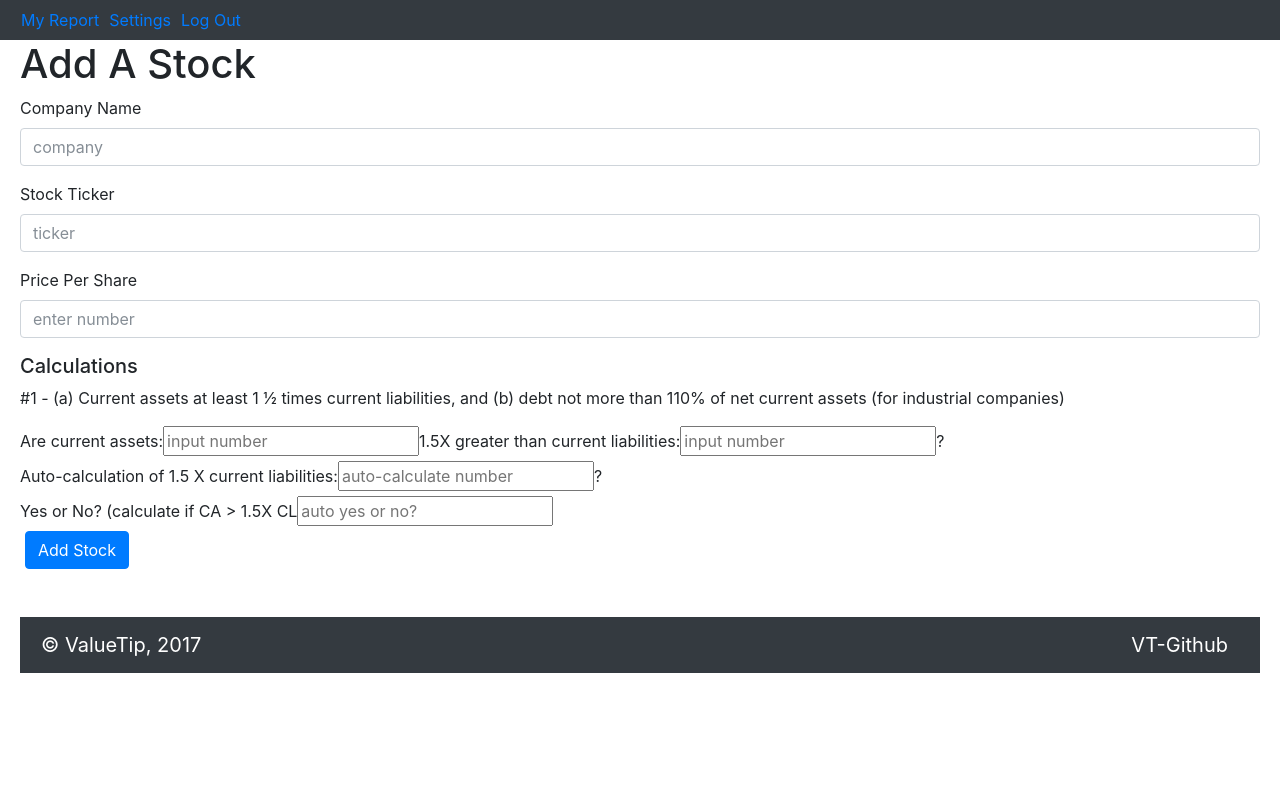
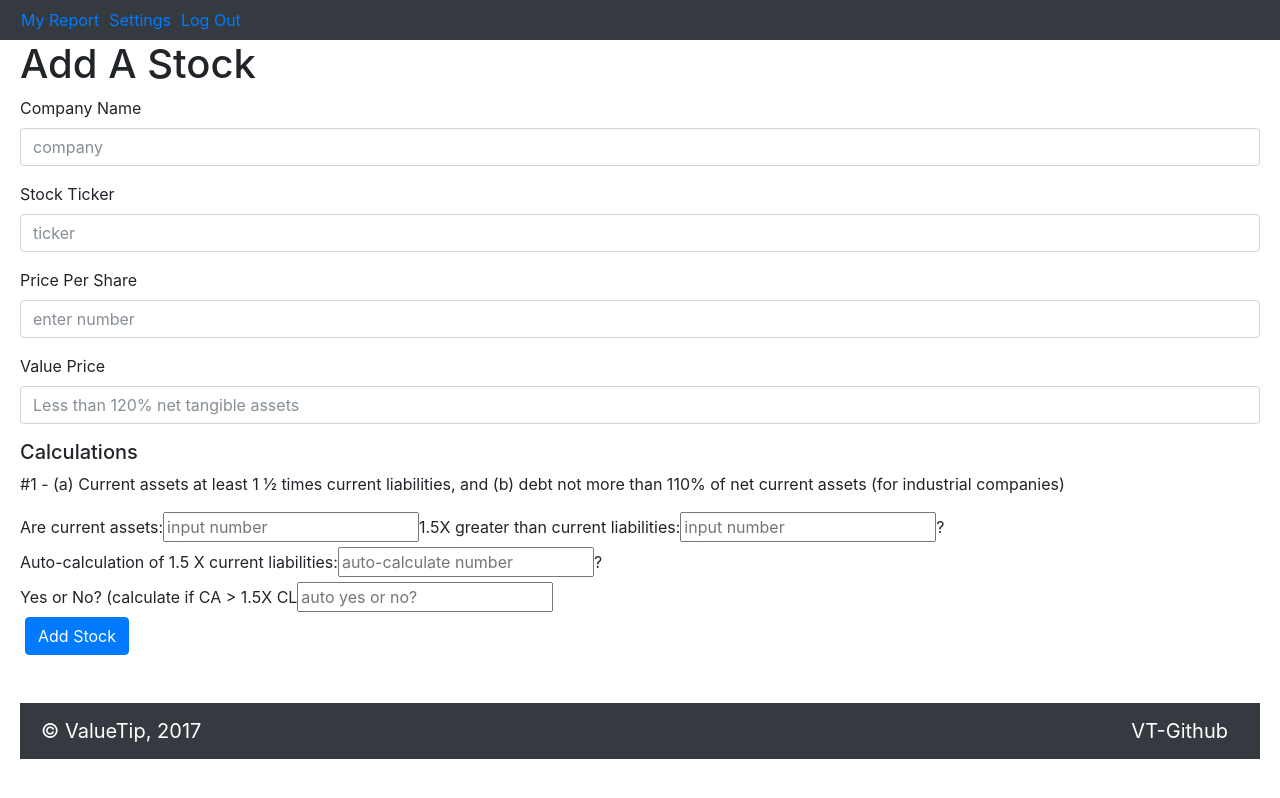
Before and after one commit to andrewavina/ValueTip, a React (Create React App) app in the folder client/: page /create-stock in a window 1280 px wide. Built offline with nearby package versions, Linux system fonts and the light colour scheme; sample sign-in values are in the browser's storage.

Commit message:
figured out need Number() to do calculation

```diff
--- a/client/src/views/CreateStock.jsx
+++ b/client/src/views/CreateStock.jsx
@@ -35,6 +35,10 @@ class CreateStock extends React.Component {
             // console.log(2+2)
             //console.log(this.state) //gets data from form entered
             // console.log(this.state.fields.price) //gets the value of price submitted
+            var price = Number(this.state.fields.price)
+            var add = Number(this.state.fields.valuePrice)
+            var total = price + add
+            console.log(total)
 
         //3rd piece
         axios({
@@ -65,6 +69,7 @@ class CreateStock extends React.Component {
     render() {
         // console.log(this.state.fields.currentAssets + this.state.fields.currentLiabilities)
         const { name, ticker, price, financialCondition, earningsStability, dividendRecord, earningsGrowth, valuePrice, score } = this.state.fields
+
         return (
             <div className='CreateStock'>
                 <h1>Add A Stock</h1>
@@ -82,6 +87,11 @@ class CreateStock extends React.Component {
                     <div className="form-group">
                         <label >Price Per Share</label>
                         <input type="number" placeholder="enter number" name="price" value={price} className="form-control"/>
+                    </div>
+
+                    <div className="form-group">
+                        <label>Value Price</label>
+                        <input type="number" placeholder="Less than 120% net tangible assets" name="valuePrice" value={valuePrice} className="form-control"/>
                     </div>
 
                     <h5>Calculations</h5>
```
